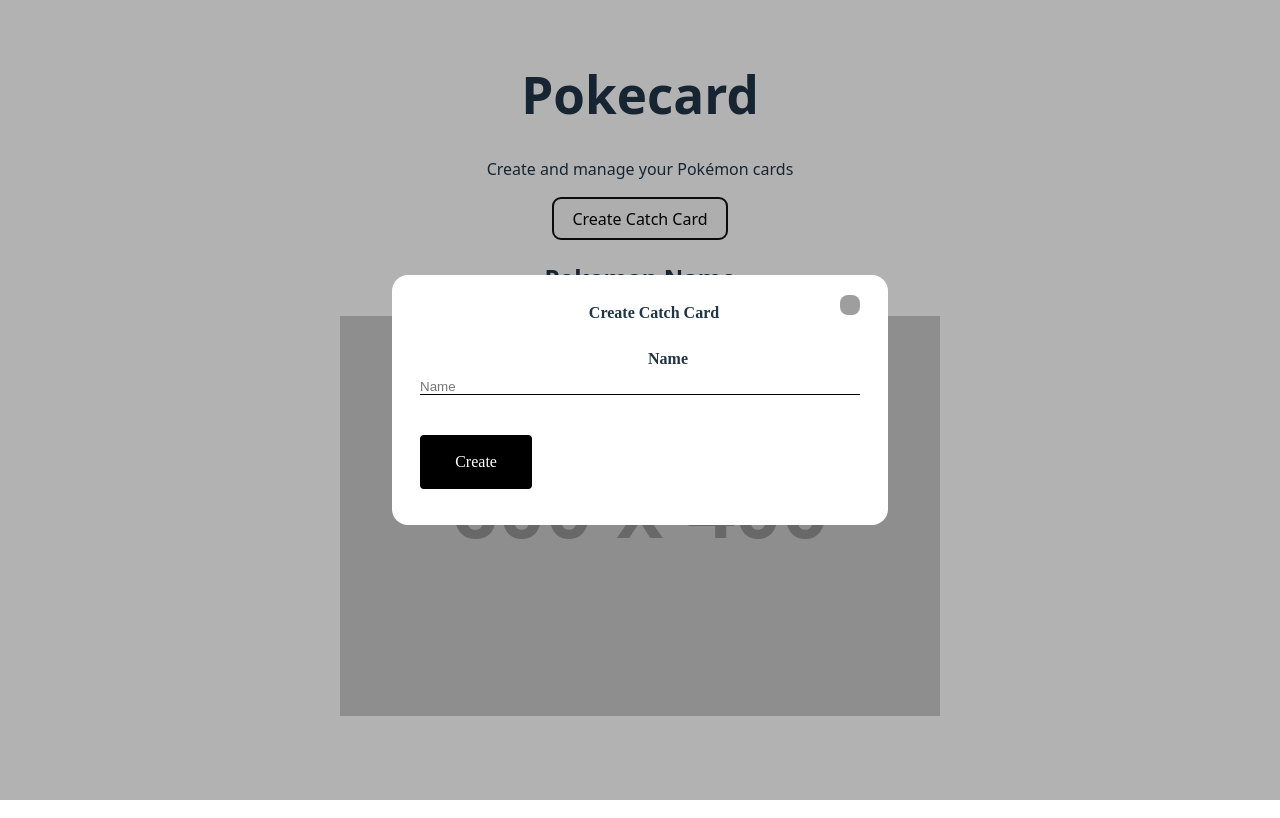
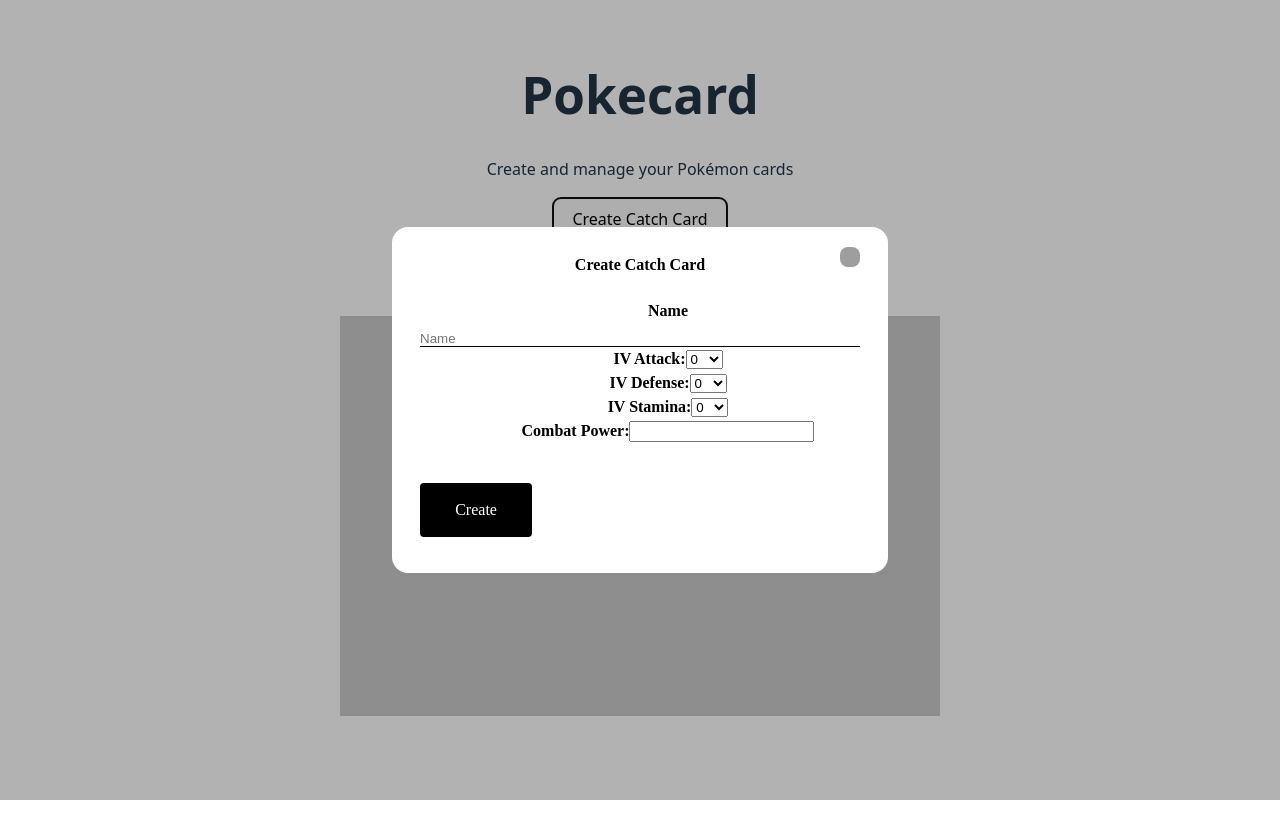
Before and after one commit to mofesdo/Pokecard, a React (Vite) app: page / in a window 1280 px wide. Both pictures are taken after a click on the button "Create Catch Card". Built offline with nearby package versions, Linux system fonts and the light colour scheme; grey boxes are pictures that could not be loaded.

Commit message:
feat: add Pokémon data fetching functionality and enhance CardModal with IV and CP inputs

```diff
--- a/src/App.jsx
+++ b/src/App.jsx
@@ -2,6 +2,7 @@
 import "./App.css";
 import Header from "./components/Header/Header";
 import CardModal from "./components/CardModal/CardModal";
+import { getPokemonByName } from "./utils/pokeapi";
 
 function App() {
   const [activeModal, setActiveModal] = useState("");
@@ -12,14 +13,15 @@
   const handleCardSubmit = (e) => {
     e.preventDefault();
     // Handle form submission logic here
+    getPokemonByName(e.target.elements.card__name.value.toUpperCase()); // Fetch Pokémon data by name
     console.log("Card submitted");
-    console.log(e.target.elements.pokemon_name.value); // Access the name input value
+    console.log(e.target.elements.card__name.value); // Access the name input value
     let name = document.getElementsByClassName("card__title")[0];
     console.log(name);
-    name.textContent = e.target.elements.pokemon_name.value; // Update the card title with the input value
+    name.textContent = e.target.elements.card__name.value; // Update the card title with the input value
     let shiny = "normal"; // Default to normal sprite
     let img = document.getElementsByClassName("card__img")[0];
-    img.src = `https://img.pokemondb.net/sprites/go/${shiny}/${e.target.elements.pokemon_name.value.toLowerCase()}.png`; // Update the image
+    img.src = `https://img.pokemondb.net/sprites/go/${shiny}/${e.target.elements.card__name.value.toLowerCase()}.png`; // Update the image
     setActiveModal(""); // Close the modal after submission
   };
 
--- a/src/components/CardModal/CardModal.jsx
+++ b/src/components/CardModal/CardModal.jsx
@@ -27,18 +27,86 @@
       onSubmit={onSubmit}
     >
       <div className="card__form">
-        <label htmlFor="login_email" className="modal__label">
+        <label htmlFor="card__name" className="modal__label">
           Name
+        </label>
         <input
           type="text"
           className="modal__input"
-            id="pokemon_name"
+          id="card__name"
           placeholder="Name"
           onChange={handleNameChange}
           value={name}
           required
         />
-        </label>
+        <div className="card__iv_attack">
+          IV Attack:
+          <select name="card__iv_attack" id="card__iv_attack">
+            <option value="0">0</option>
+            <option value="1">1</option>
+            <option value="2">2</option>
+            <option value="3">3</option>
+            <option value="4">4</option>
+            <option value="5">5</option>
+            <option value="6">6</option>
+            <option value="7">7</option>
+            <option value="8">8</option>
+            <option value="9">9</option>
+            <option value="10">10</option>
+            <option value="11">11</option>
+            <option value="12">12</option>
+            <option value="13">13</option>
+            <option value="14">14</option>
+            <option value="15">15</option>
+
+          </select>
+        </div>
+                <div className="card__iv_defense">
+          IV Defense:
+          <select name="card__iv_defense" id="card__iv_defense">
+            <option value="0">0</option>
+            <option value="1">1</option>
+            <option value="2">2</option>
+            <option value="3">3</option>
+            <option value="4">4</option>
+            <option value="5">5</option>
+            <option value="6">6</option>
+            <option value="7">7</option>
+            <option value="8">8</option>
+            <option value="9">9</option>
+            <option value="10">10</option>
+            <option value="11">11</option>
+            <option value="12">12</option>
+            <option value="13">13</option>
+            <option value="14">14</option>
+            <option value="15">15</option>
+
+          </select>
+        </div>
+                <div className="card__iv__stamina">
+          IV Stamina:
+          <select name="card__iv_stamina" id="card__iv_stamina">
+            <option value="0">0</option>
+            <option value="1">1</option>
+            <option value="2">2</option>
+            <option value="3">3</option>
+            <option value="4">4</option>
+            <option value="5">5</option>
+            <option value="6">6</option>
+            <option value="7">7</option>
+            <option value="8">8</option>
+            <option value="9">9</option>
+            <option value="10">10</option>
+            <option value="11">11</option>
+            <option value="12">12</option>
+            <option value="13">13</option>
+            <option value="14">14</option>
+            <option value="15">15</option>
+
+          </select>
+        </div>
+        <label htmlFor="card__cp">Combat Power:</label>
+        <input type="number" max="9999"/>
       </div>
     </ModalWithForm>
   );
--- a/src/components/ModalWithForm/ModalWithForm.css
+++ b/src/components/ModalWithForm/ModalWithForm.css
@@ -17,7 +17,7 @@
 }
 .modal__title {
   margin: 0;
-  padding: 28px 0 24px 28px;
+  padding: 28px 0 24px 0;
   font-size: 16px;
   line-height: 20px;
 }
@@ -39,6 +39,7 @@
 }
 .modal__content {
   background-color: #fff;
+  color:rgba(0, 0, 0, 1);
   position: relative;
   padding: 28px 28px 36px;
   max-width: 496px;
@@ -60,6 +61,8 @@
   width: 440px;
   border: none;
   border-bottom: 1px solid rgba(0, 0, 0, 1);
+  color: rgba(0, 0, 0, 1);
+  background-color: #fff;
   padding: 0;
 }
 .modal__legend {
--- a/src/utils/pokeapi.js
+++ b/src/utils/pokeapi.js
@@ -0,0 +1,17 @@
+function getPokemonByName(name) {
+  fetch(`https://pokemon-go-api.github.io/pokemon-go-api/api/pokedex/name/${name}.json`)
+    .then(response => {
+      if (!response.ok) {
+        throw new Error("Pokémon not found");
+      }
+      return response.json();
+    })
+    .then(data => {
+      console.log("Pokémon data:", data);
+    })
+    .catch(error => {
+      console.error("Error:", error.message);
+    });
+}
+
+export { getPokemonByName };
```
Lines whose indentation alone changed are shown as unchanged.
